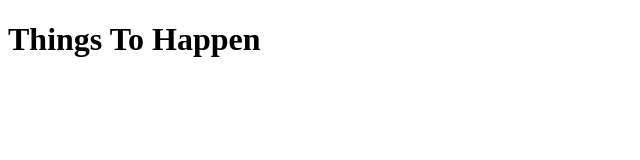
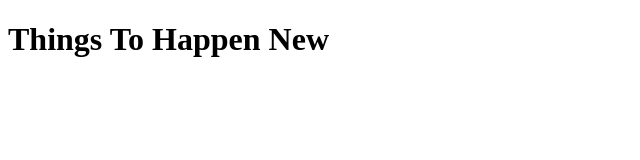
Before and after one commit to M-H-BUTT/webMobileBootCamp2020, a plain HTML site: page index.html in a window 1280 px wide. Shown: the whole page, without its empty margins (0-640 px from the left). Drawn offline with Linux system fonts and the light colour scheme.

Commit message:
update index.html

```diff
--- a/index.html
+++ b/index.html
@@ -6,6 +6,6 @@
     <title>Document</title>
 </head>
 <body>
-    <h1>Things To Happen</h1>
+    <h1>Things To Happen New</h1>
 </body>
 </html>
```
